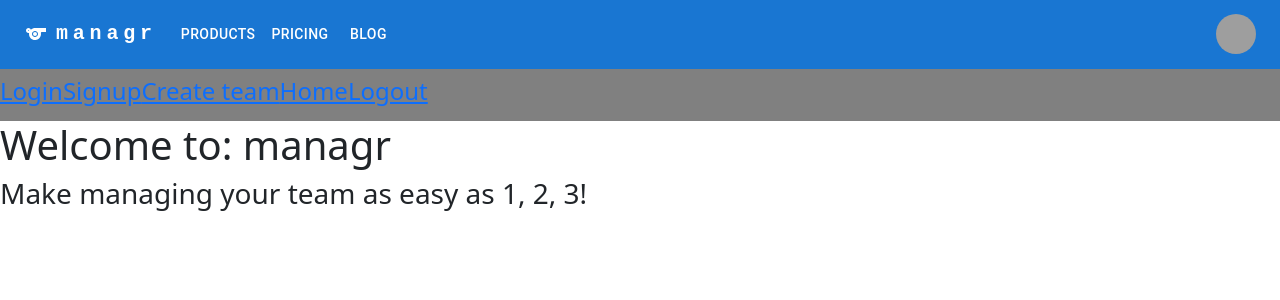
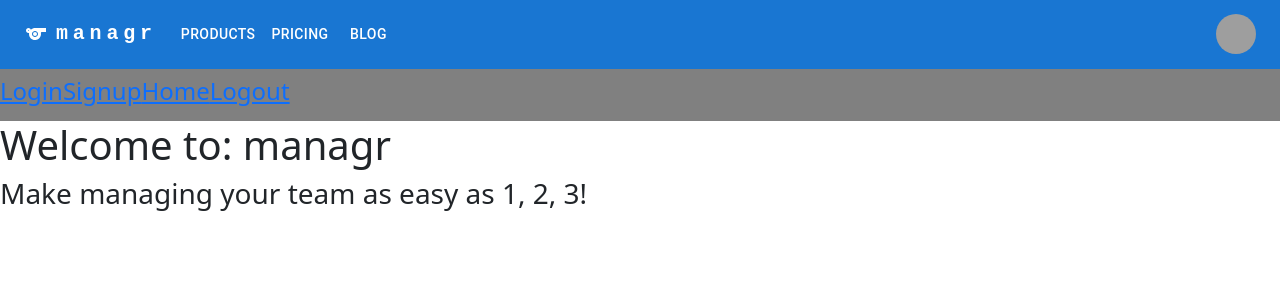
Before and after one commit to oscarcbryant/managr, a React (Create React App) app in the folder client/: page / in a window 1280 px wide. Shown: the top 300 px of the page. Built offline with nearby package versions, Linux system fonts and the light colour scheme; grey boxes are pictures that could not be loaded.

Commit message:
exploring caching for file inclusions

```diff
--- a/client/src/components/Navbar.js
+++ b/client/src/components/Navbar.js
@@ -16,9 +16,6 @@ function Navbar() {
                     <Link to = "./pages/Signup">Signup</Link>
                 </h4>
                 <h4>
-                    <Link to = "/contact">Create team</Link>
-                </h4>
-                <h4>
                     <Link to = "./pages/Home">Home</Link>
                 </h4>
                 <h4>
```
